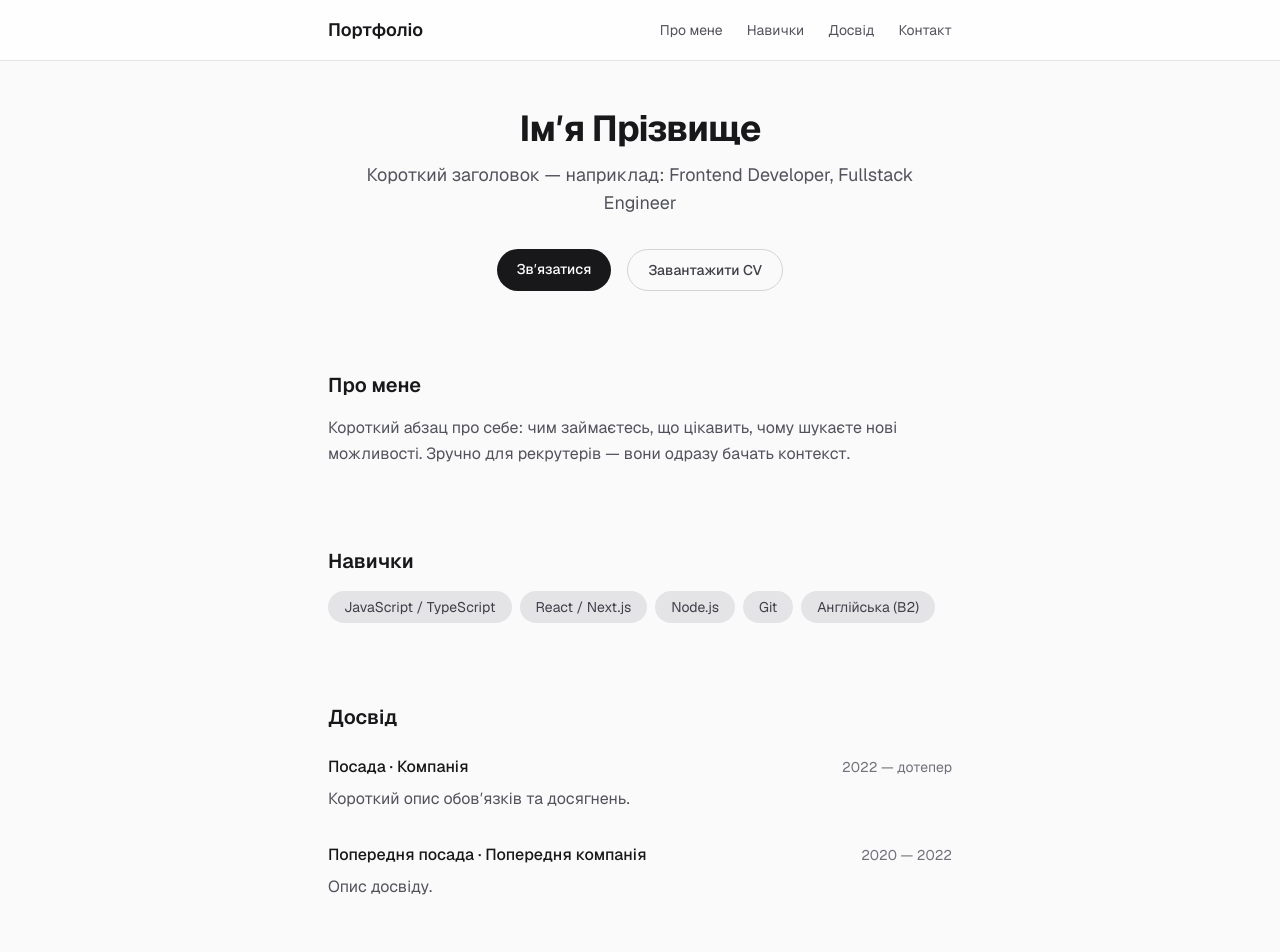
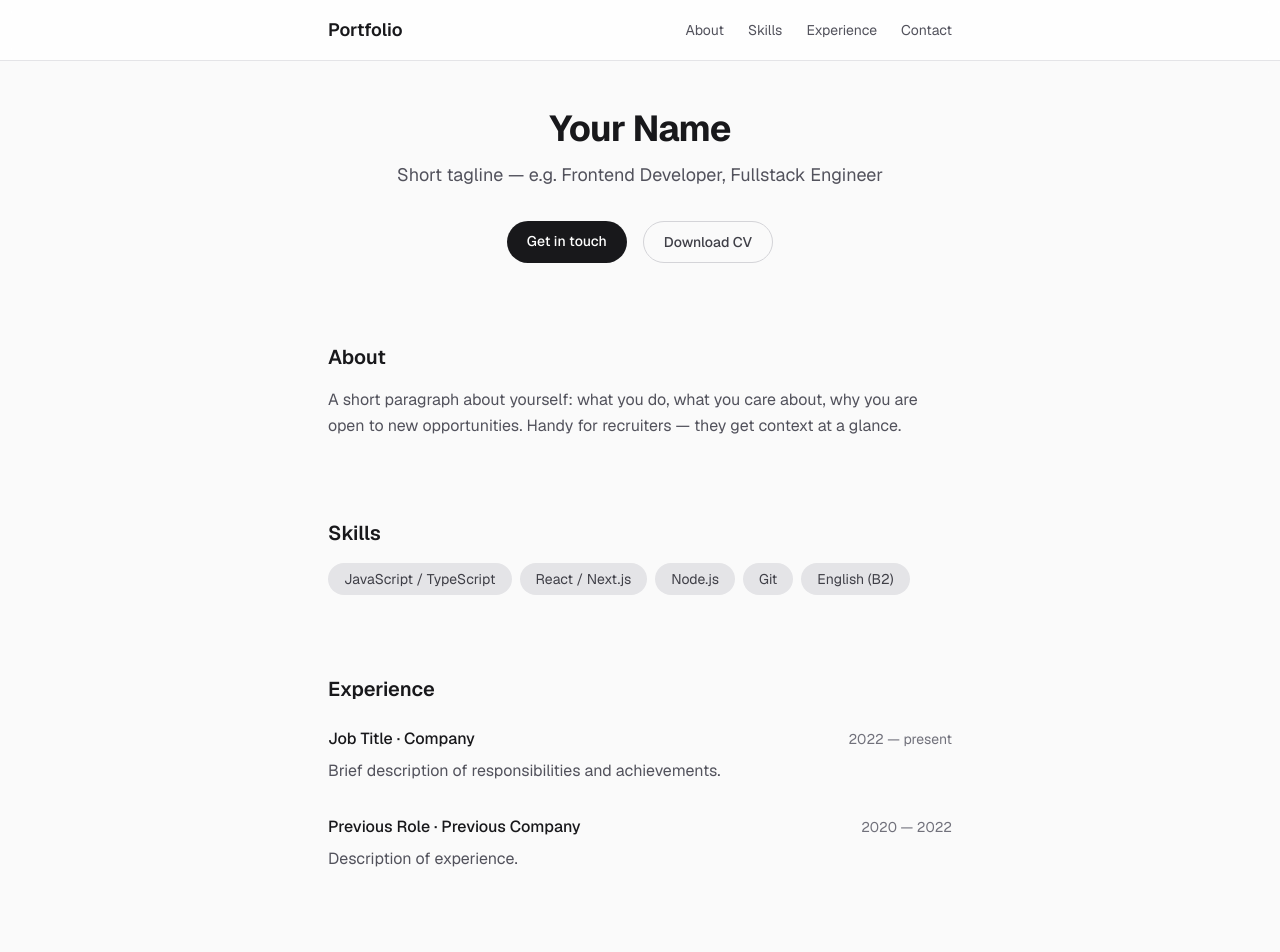
Before and after one commit to VladKyriienko/vlad-portfolio, a Next.js app: page / in a window 1280 px wide. Shown: the top 952 px of the page. Built offline with nearby package versions, Linux system fonts and the light colour scheme.

Commit message:
Translate README and application content from Ukrainian to English, update tech stack descriptions, and improve clarity in instructions and sections for better accessibility to international users.

```diff
--- a/src/app/layout.tsx
+++ b/src/app/layout.tsx
@@ -13,8 +13,8 @@ const geistMono = Geist_Mono({
 });
 
 export const metadata: Metadata = {
-  title: "Портфоліо | Резюме для рекрутерів",
-  description: "Професійне портфоліо для рекрутерів — досвід, навички, контакти",
+  title: "Portfolio | Resume for Recruiters",
+  description: "Professional portfolio for recruiters — experience, skills, contact",
 };
 
 export default function RootLayout({
@@ -23,7 +23,7 @@ export default function RootLayout({
   children: React.ReactNode;
 }>) {
   return (
-    <html lang="uk">
+    <html lang="en">
       <body
         className={`${geistSans.variable} ${geistMono.variable} antialiased`}
       >
--- a/src/app/page.tsx
+++ b/src/app/page.tsx
@@ -5,21 +5,21 @@ const skills = [
   "React / Next.js",
   "Node.js",
   "Git",
-  "Англійська (B2)",
+  "English (B2)",
 ];
 
 const experience = [
   {
-    role: "Посада",
-    company: "Компанія",
-    period: "2022 — дотепер",
-    description: "Короткий опис обовʼязків та досягнень.",
+    role: "Job Title",
+    company: "Company",
+    period: "2022 — present",
+    description: "Brief description of responsibilities and achievements.",
   },
   {
-    role: "Попередня посада",
-    company: "Попередня компанія",
+    role: "Previous Role",
+    company: "Previous Company",
     period: "2020 — 2022",
-    description: "Опис досвіду.",
+    description: "Description of experience.",
   },
 ];
 
@@ -29,32 +29,32 @@ export default function Home() {
       <header className="sticky top-0 z-10 border-b border-zinc-200 bg-white/80 backdrop-blur dark:border-zinc-800 dark:bg-zinc-950/80">
         <nav className="mx-auto flex max-w-2xl items-center justify-between px-6 py-4">
           <span className="text-lg font-semibold text-zinc-900 dark:text-zinc-100">
-            Портфоліо
+            Portfolio
           </span>
           <div className="flex gap-6">
             <a
               href="#about"
               className="text-sm text-zinc-600 hover:text-zinc-900 dark:text-zinc-400 dark:hover:text-zinc-100"
             >
-              Про мене
+              About
             </a>
             <a
               href="#skills"
               className="text-sm text-zinc-600 hover:text-zinc-900 dark:text-zinc-400 dark:hover:text-zinc-100"
             >
-              Навички
+              Skills
             </a>
             <a
               href="#experience"
               className="text-sm text-zinc-600 hover:text-zinc-900 dark:text-zinc-400 dark:hover:text-zinc-100"
             >
-              Досвід
+              Experience
             </a>
             <a
               href="#contact"
               className="text-sm text-zinc-600 hover:text-zinc-900 dark:text-zinc-400 dark:hover:text-zinc-100"
             >
-              Контакт
+              Contact
             </a>
           </div>
         </nav>
@@ -64,17 +64,17 @@ export default function Home() {
         {/* Hero */}
         <section className="mb-20 text-center">
           <h1 className="mb-3 text-3xl font-bold tracking-tight text-zinc-900 dark:text-zinc-100 sm:text-4xl">
-            Імʼя Прізвище
+            Your Name
           </h1>
           <p className="text-lg text-zinc-600 dark:text-zinc-400">
-            Короткий заголовок — наприклад: Frontend Developer, Fullstack Engineer
+            Short tagline — e.g. Frontend Developer, Fullstack Engineer
           </p>
           <div className="mt-8 flex justify-center gap-4">
             <Link
               href="#contact"
               className="rounded-full bg-zinc-900 px-5 py-2.5 text-sm font-medium text-white transition hover:bg-zinc-700 dark:bg-zinc-100 dark:text-zinc-900 dark:hover:bg-zinc-300"
             >
-              Звʼязатися
+              Get in touch
             </Link>
             <a
               href="/cv.pdf"
@@ -82,7 +82,7 @@ export default function Home() {
               rel="noopener noreferrer"
               className="rounded-full border border-zinc-300 px-5 py-2.5 text-sm font-medium text-zinc-700 transition hover:border-zinc-400 hover:bg-zinc-100 dark:border-zinc-600 dark:text-zinc-300 dark:hover:border-zinc-500 dark:hover:bg-zinc-800"
             >
-              Завантажити CV
+              Download CV
             </a>
           </div>
         </section>
@@ -90,18 +90,19 @@ export default function Home() {
         {/* About */}
         <section id="about" className="mb-20 scroll-mt-20">
           <h2 className="mb-4 text-xl font-semibold text-zinc-900 dark:text-zinc-100">
-            Про мене
+            About
           </h2>
           <p className="leading-relaxed text-zinc-600 dark:text-zinc-400">
-            Короткий абзац про себе: чим займаєтесь, що цікавить, чому шукаєте
-            нові можливості. Зручно для рекрутерів — вони одразу бачать контекст.
+            A short paragraph about yourself: what you do, what you care about,
+            why you are open to new opportunities. Handy for recruiters — they
+            get context at a glance.
           </p>
         </section>
 
         {/* Skills */}
         <section id="skills" className="mb-20 scroll-mt-20">
           <h2 className="mb-4 text-xl font-semibold text-zinc-900 dark:text-zinc-100">
-            Навички
+            Skills
           </h2>
           <ul className="flex flex-wrap gap-2">
             {skills.map((skill) => (
@@ -118,7 +119,7 @@ export default function Home() {
         {/* Experience */}
         <section id="experience" className="mb-20 scroll-mt-20">
           <h2 className="mb-6 text-xl font-semibold text-zinc-900 dark:text-zinc-100">
-            Досвід
+            Experience
           </h2>
           <ul className="space-y-8">
             {experience.map((item) => (
@@ -142,10 +143,10 @@ export default function Home() {
         {/* Contact */}
         <section id="contact" className="scroll-mt-20">
           <h2 className="mb-4 text-xl font-semibold text-zinc-900 dark:text-zinc-100">
-            Контакт
+            Contact
           </h2>
           <p className="mb-6 text-zinc-600 dark:text-zinc-400">
-            Готовий обговорити вакансії та проєкти. Напишіть на пошту або в
+            Open to discussing roles and projects. Reach out via email or
             LinkedIn.
           </p>
           <div className="flex flex-wrap gap-4">
@@ -177,7 +178,7 @@ export default function Home() {
 
       <footer className="border-t border-zinc-200 py-6 dark:border-zinc-800">
         <p className="text-center text-sm text-zinc-500 dark:text-zinc-400">
-          © {new Date().getFullYear()} Портфоліо. Зроблено з Next.js.
+          © {new Date().getFullYear()} Portfolio. Built with Next.js.
         </p>
       </footer>
     </div>
```
Also changed, not shown: 1 other file (tests, documents, lock files or other folders).
